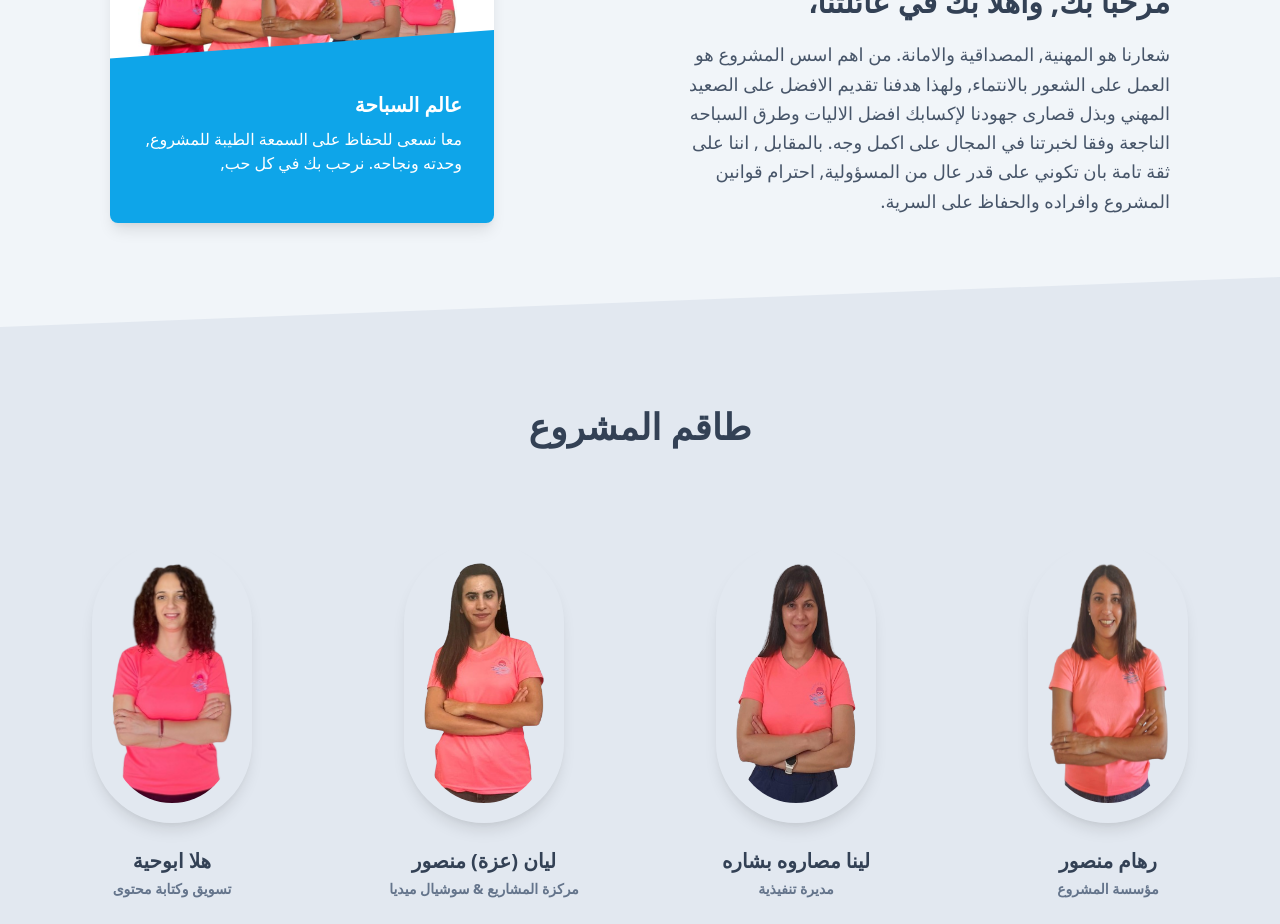
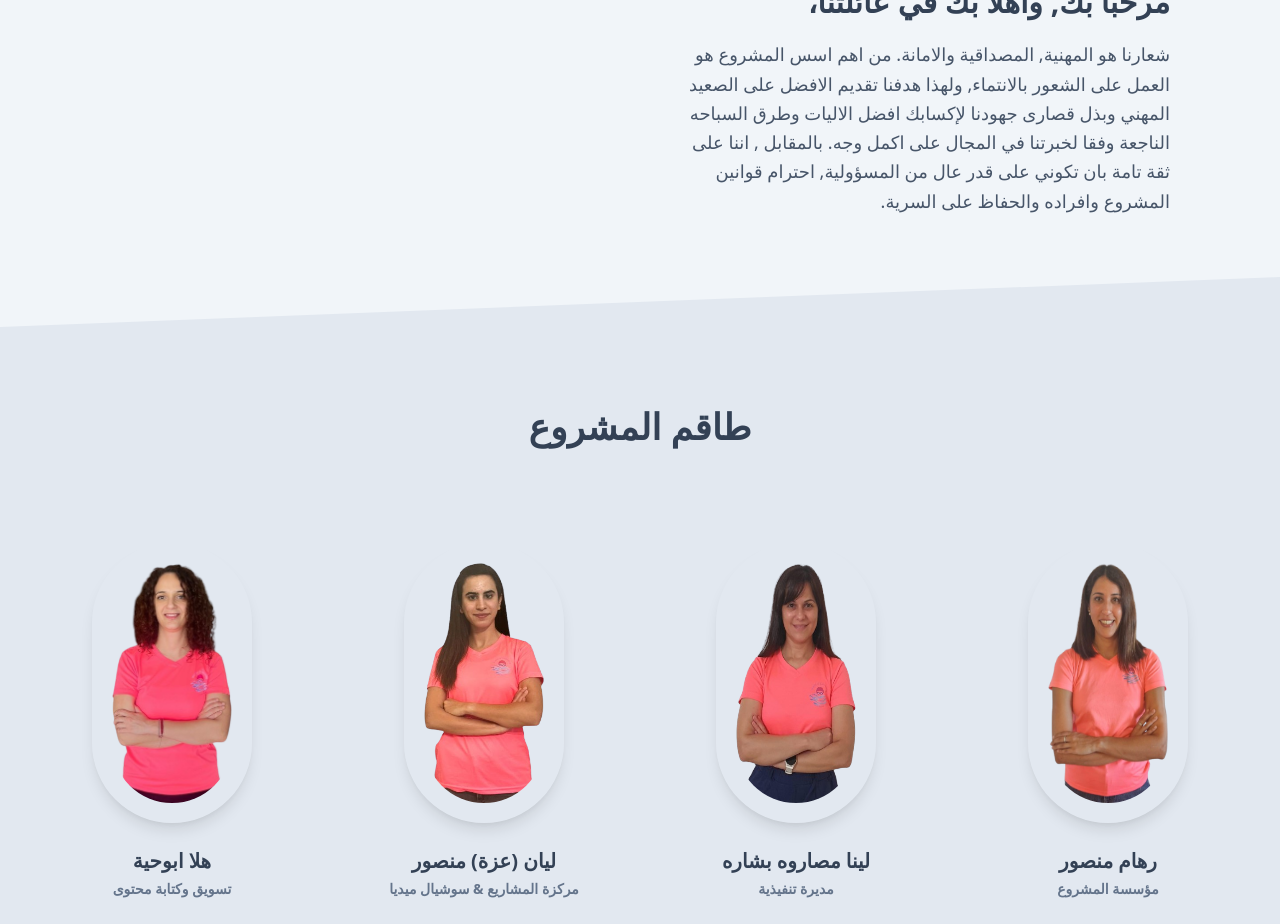
Before and after one commit to Sariq/world-of-swimming-web, a React (Create React App) app: page /landing in a window 1280 px wide. Shown: the part 1800-2724 px from the top of the page. Built offline with nearby package versions, Linux system fonts and the light colour scheme.

Commit message:
animations

```diff
--- a/src/views/landing/Landing.tsx
+++ b/src/views/landing/Landing.tsx
@@ -215,7 +215,7 @@ export default function Landing() {
                 </p>
               </div>
 
-              <div className={clsx('w-full md:w-4/12 px-4 mr-auto ml-auto', welcomeRightnInView ? "animate__animated animate__fadeInLeft" : "")} ref={welcomeLeftRef}>
+              <div className={clsx('w-full md:w-4/12 px-4 mr-auto ml-auto', welcomeLeftInView && isAboveLg ? "animate__animated animate__fadeInLeft" : "")} ref={welcomeLeftRef}>
                 <div className="relative flex flex-col min-w-0 break-words bg-white w-full mb-6 shadow-lg rounded-lg bg-lightBlue-500">
                   <img
                     alt="..."
@@ -239,7 +239,7 @@ export default function Landing() {
                     </h4>
                     <p className="text-md font-light mt-2 text-white">
                       معا نسعى للحفاظ على السمعة الطيبة للمشروع, وحدته ونجاحه.
-                      نرحب بك في كل حب,
+                      نرحب بك في كل حب.
                     </p>
                   </blockquote>
                 </div>
```
